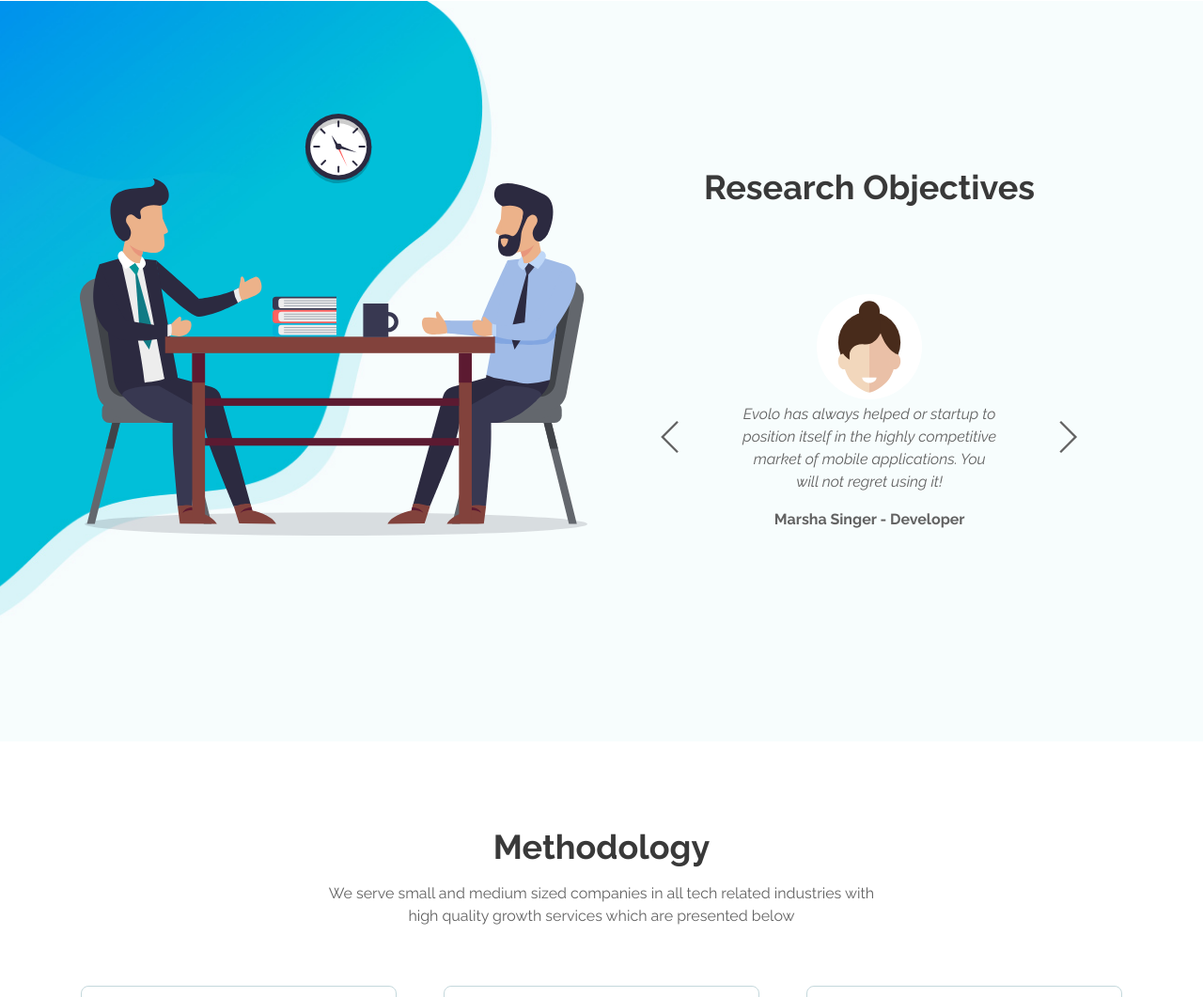
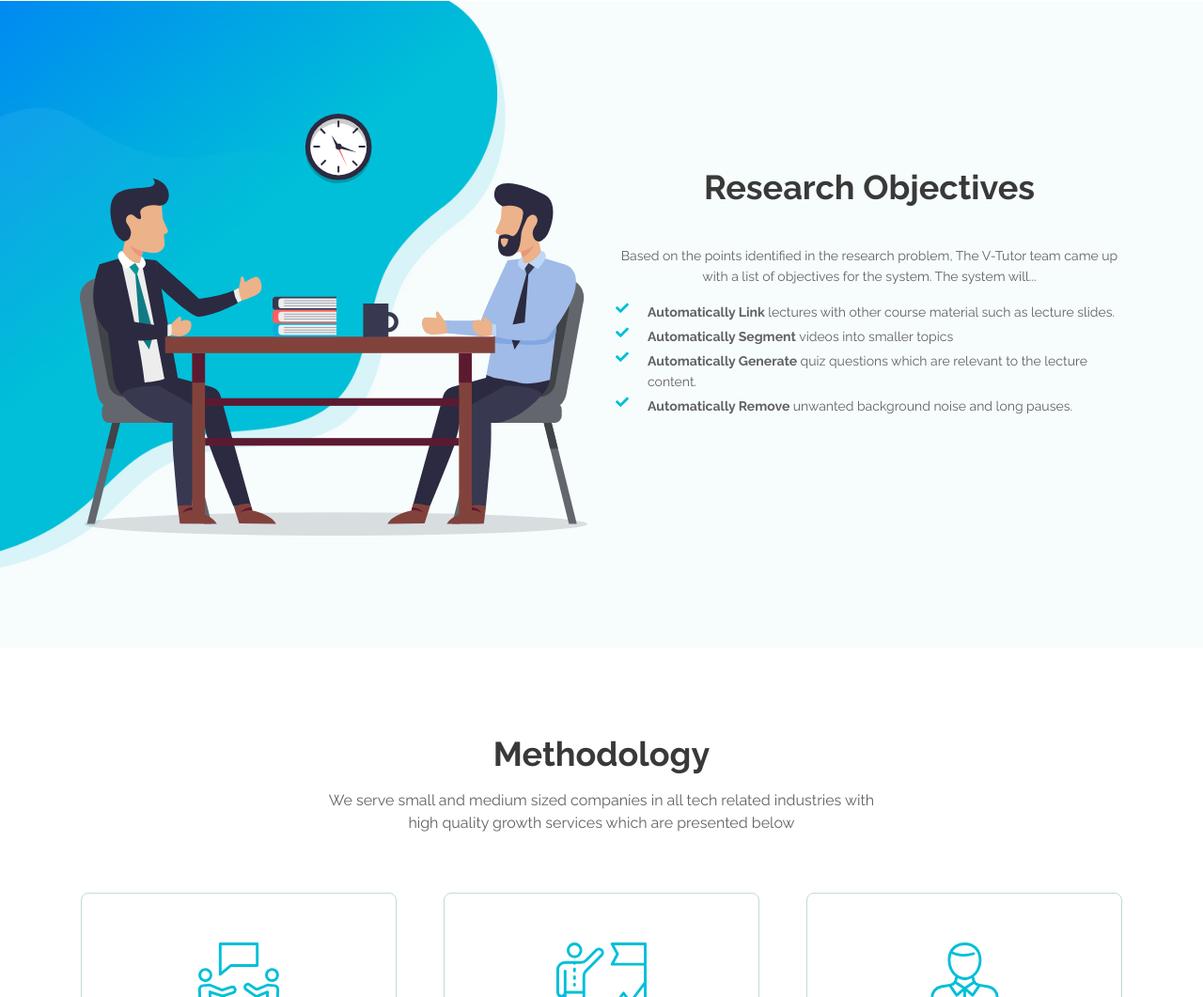
Before and after one commit to group-19-087/cdap-website, a plain HTML site: page index.html in a window 1280 px wide. Shown: the part 3385-4446 px from the top of the page at 94% size. Drawn offline with Linux system fonts and the light colour scheme.

Commit message:
Add list of objectives

```diff
--- a/index.html
+++ b/index.html
@@ -349,65 +349,34 @@
                     </div> <!-- end of col -->
                     <div class="col-lg-6">
                         <h2>Research Objectives</h2>
-
-                        <!-- Card Slider -->
-                        <div class="slider-container">
-                            <div class="swiper-container card-slider">
-                                <div class="swiper-wrapper">
-
-                                    <!-- Slide -->
-                                    <div class="swiper-slide">
-                                        <div class="card">
-                                            <img class="card-image" src="images/testimonial-1.svg" alt="alternative">
-                                            <div class="card-body">
-                                                <p class="testimonial-text">I just finished my trial period and was so
-                                                    amazed with the support and results that I purchased Evolo right
-                                                    away at the special price.</p>
-                                                <p class="testimonial-author">Jude Thorn - Designer</p>
-                                            </div>
-                                        </div>
-                                    </div> <!-- end of swiper-slide -->
-                                    <!-- end of slide -->
-
-                                    <!-- Slide -->
-                                    <div class="swiper-slide">
-                                        <div class="card">
-                                            <img class="card-image" src="images/testimonial-2.svg" alt="alternative">
-                                            <div class="card-body">
-                                                <p class="testimonial-text">Evolo has always helped or startup to
-                                                    position itself in the highly competitive market of mobile
-                                                    applications. You will not regret using it!</p>
-                                                <p class="testimonial-author">Marsha Singer - Developer</p>
-                                            </div>
-                                        </div>
-                                    </div> <!-- end of swiper-slide -->
-                                    <!-- end of slide -->
-
-                                    <!-- Slide -->
-                                    <div class="swiper-slide">
-                                        <div class="card">
-                                            <img class="card-image" src="images/testimonial-3.svg" alt="alternative">
-                                            <div class="card-body">
-                                                <p class="testimonial-text">Love their services and was so amazed with
-                                                    the support and results that I purchased Evolo for two years in a
-                                                    row. They are awesome.</p>
-                                                <p class="testimonial-author">Roy Smith - Marketer</p>
-                                            </div>
-                                        </div>
-                                    </div> <!-- end of swiper-slide -->
-                                    <!-- end of slide -->
-
-                                </div> <!-- end of swiper-wrapper -->
-
-                                <!-- Add Arrows -->
-                                <div class="swiper-button-next"></div>
-                                <div class="swiper-button-prev"></div>
-                                <!-- end of add arrows -->
-
-                            </div> <!-- end of swiper-container -->
-                        </div> <!-- end of slider-container -->
-                        <!-- end of card slider -->
-
+                        <p>Based on the points identified in the research problem, The V-Tutor team came up with a
+                            list of objectives for the system. The system will...</p>
+                        <ul class="list-unstyled li-space-lg" style="text-align: start;">
+                            <li class="media">
+                                <i style="color: #00bfd8; margin-right: 20px;" class="fas fa-check"></i>
+                                <div class="media-body">
+                                    <b> Automatically Link </b> lectures with other course material such as lecture slides.
+                                </div>
+                            </li>
+                            <li class="media">
+                                <i style="color: #00bfd8; margin-right: 20px;" class="fas fa-check"></i>
+                                <div class="media-body">
+                                    <b> Automatically Segment </b> videos into smaller topics
+                                </div>
+                            </li>
+                            <li class="media">
+                                <i style="color: #00bfd8; margin-right: 20px;" class="fas fa-check"></i>
+                                <div class="media-body">
+                                    <b> Automatically Generate </b> quiz questions which are relevant to the lecture content.
+                                </div>
+                            </li>
+                            <li class="media">
+                                <i style="color: #00bfd8; margin-right: 20px;" class="fas fa-check"></i>
+                                <div class="media-body">
+                                    <b> Automatically Remove </b> unwanted background noise and long pauses.
+                                </div>
+                            </li>
+                        </ul>
                     </div> <!-- end of col -->
                 </div> <!-- end of row -->
             </div> <!-- end of container -->
```
